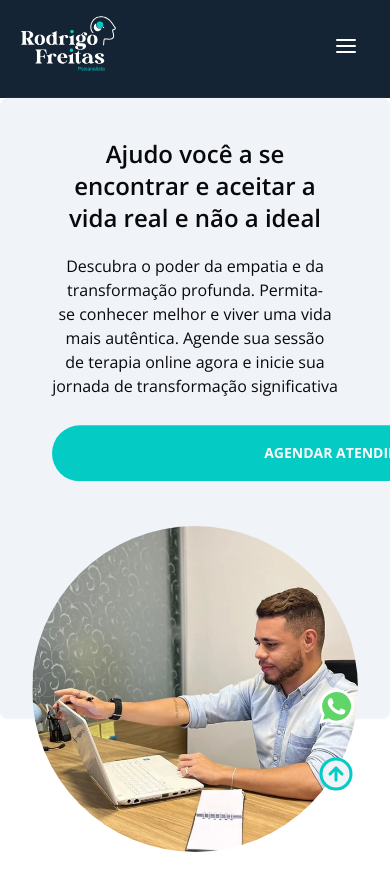
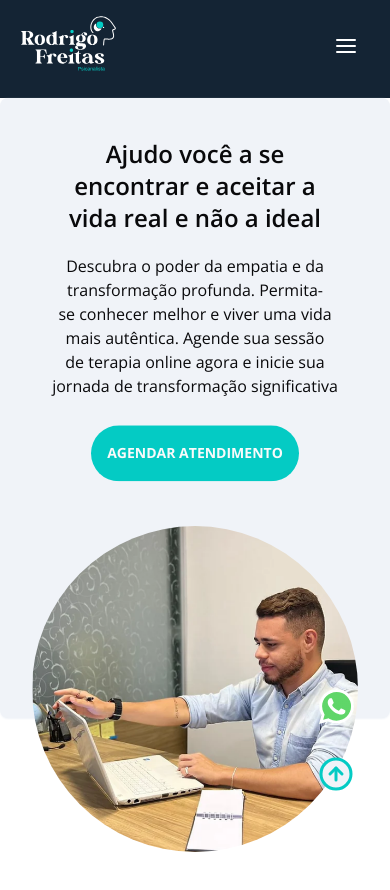
Before and after one commit to Weesed/rodrigo-, a Next.js app: page / in a window 390 px wide. Shown: the top 890 px of the page. Built offline with nearby package versions, Linux system fonts and the light colour scheme.

Commit message:
corrigindo btn call no mobile

```diff
--- a/src/app/components/page-call.tsx
+++ b/src/app/components/page-call.tsx
@@ -15,7 +15,7 @@ export function Call() {
             significativa
           </p>
 
-          <div className="mx-auto mt-auto flex w-[600px] justify-center">
+          <div className="mx-auto mt-auto flex justify-center md:w-[600px]">
             <ContactButton />
           </div>
         </div>
```
